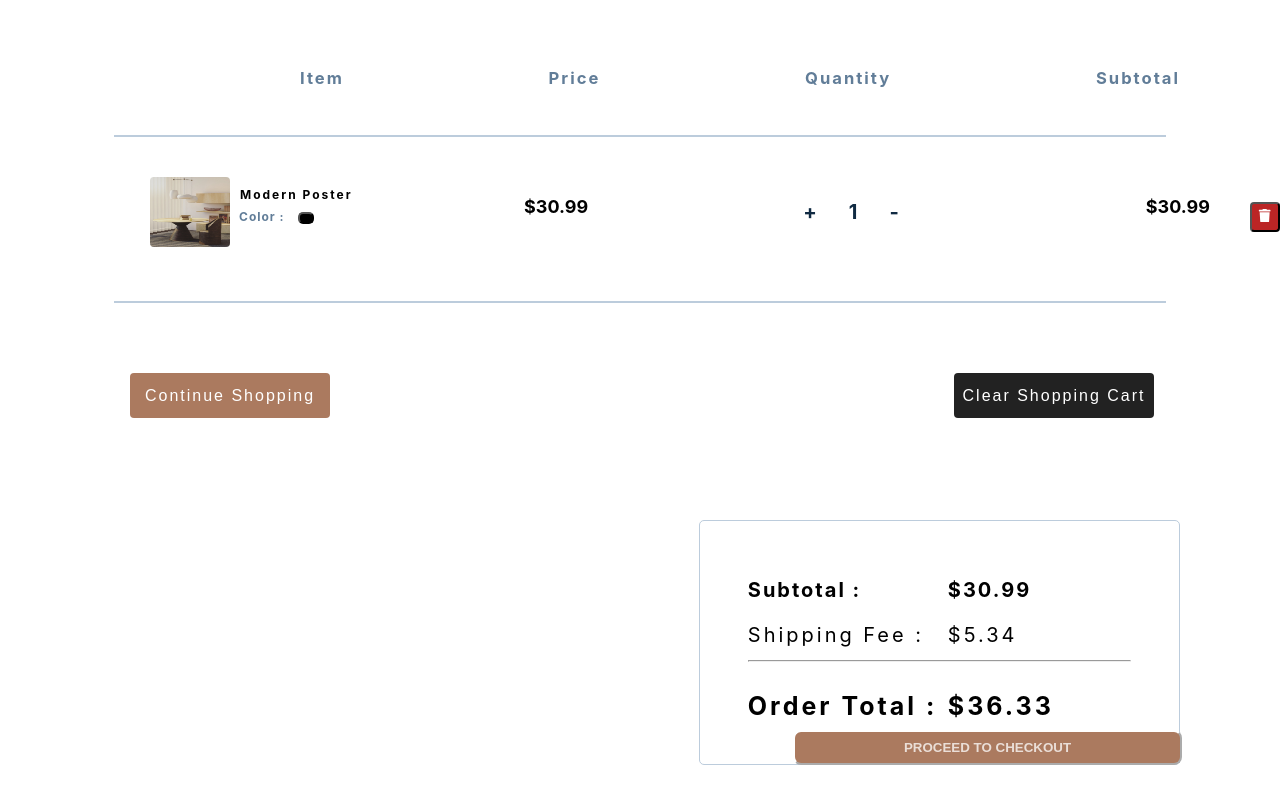
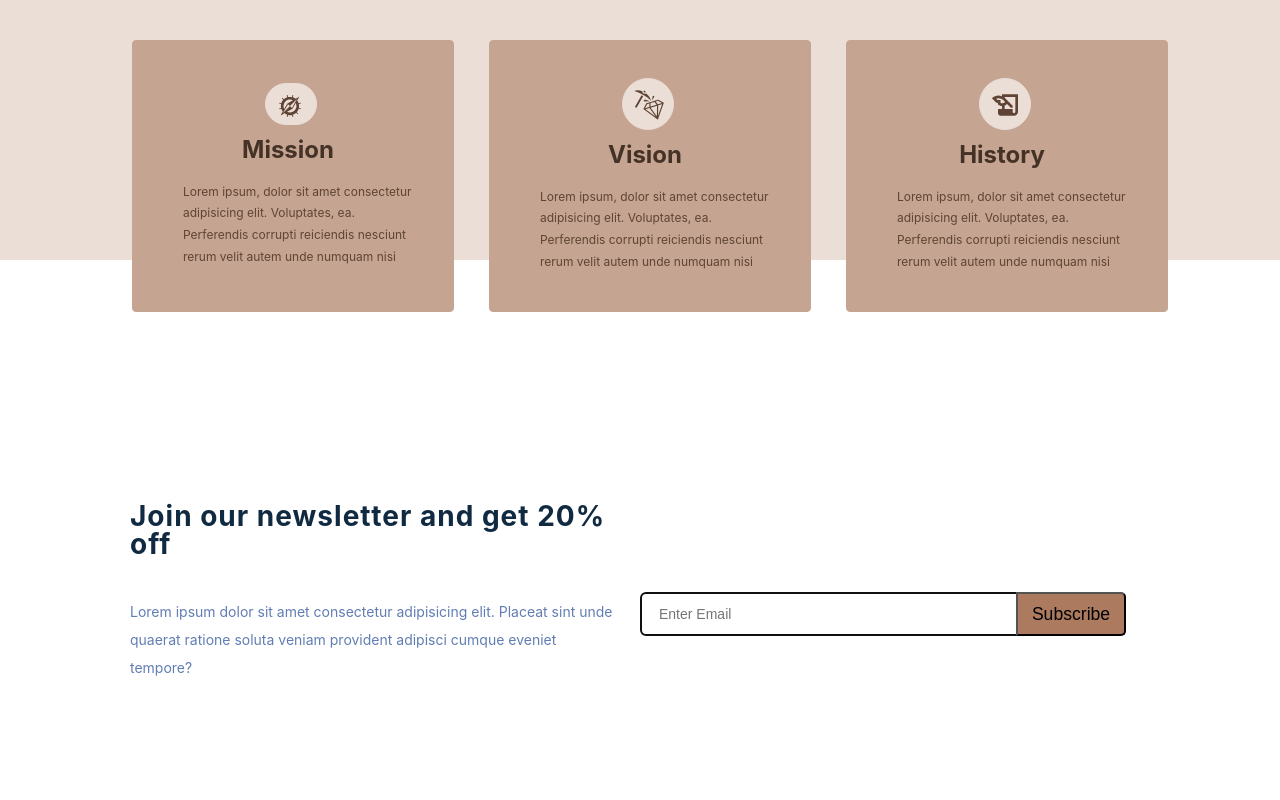
Before and after one commit to GhadeerAbed/E-commerce-group, a React (Create React App) app: page / in a window 1280 px wide. Shown: the part 220-1020 px from the top of the page. Built offline with nearby package versions, Linux system fonts and the light colour scheme.

Commit message:
the last edit

```diff
--- a/src/App.js
+++ b/src/App.js
@@ -10,20 +10,20 @@ import React from 'react'
 // import HeaderNav  from './Components/HeaderNav/HeaderNav.js'
 // import Nav from './Components/NavBar/Nav.js'
 // import Show from './Components/show/index.js'
-// import Home from './Components/Home/Home.js';
+ import Home from './Components/Home/Home.js';
 const App = () => {
   return (
     <>
       {/* <ProductsSecondView /> */}
         {/* <Products></Products>    */}
         {/* <Detail/> */}
-        {/*  */}
+        {/*   <Test1></Test1> */}
         {/* <Checkout></Checkout> */}
         {/* <About ></About> */}
         {/* <Featured></Featured>  */}
         {/* <Show></Show> */}
-        {/* <Home></Home>  */}
-        <Test1></Test1>
+        {/*   */}
+        <Home></Home>
          {/* <Nav></Nav>
          <HeaderNav ></HeaderNav>
          <Footer></Footer>  */}
--- a/src/Components/Cart/Test1.css
+++ b/src/Components/Cart/Test1.css
@@ -271,10 +271,10 @@ FiTrash{
   }
   .check{
     position: absolute;
-    top: 950px;
+    top: 1000px;
     bottom: 0;
     right:98px;
-    width: 389px;
+    width: 485px;
    height: 35px;
     text-align: center;
     font-weight: 700;
--- a/src/Components/Home/Test.css
+++ b/src/Components/Home/Test.css
@@ -72,8 +72,8 @@
   gap: 15px;
 }
 .card {
-width: 330px;
-height: 290px;
+width: 230px;
+height: 190px;
 position: relative;
 background-color: #c5a491;
   border: 1px solid #c5a491;
@@ -92,7 +92,7 @@ margin-left: 20px;
   color: #5f4435;
   /* font-size: 14px; */
    line-height: 1.8;
-margin-top: 5px;
+margin-top: -15px;
 font-size: 12px;
 }
 
@@ -166,7 +166,7 @@ margin-left: -14px;
 
 }
 .newsletter .finalText  form{
-  margin-top: 170px;
+  margin-top: 240px;
 }
 .newsletter .finalText input{
   width: 400px;
@@ -180,7 +180,7 @@ border-radius: 5px;
 border: .5px solid rgb(65, 65, 65) ;
 }
 .btn{
-  height: 40px;
+  height: 44px;
   width: 110px;
   position: absolute;
   margin-left: -30px;
```
